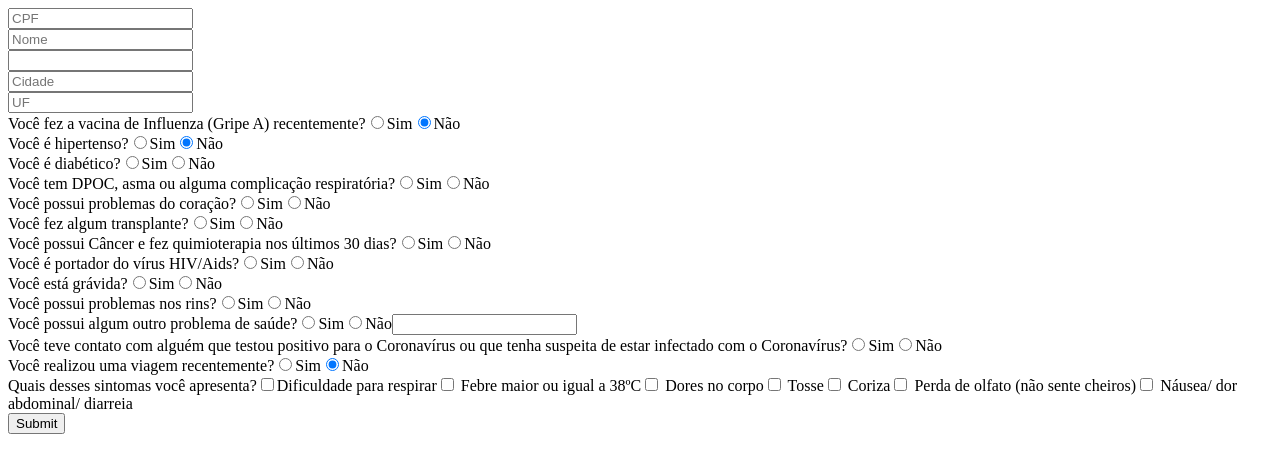
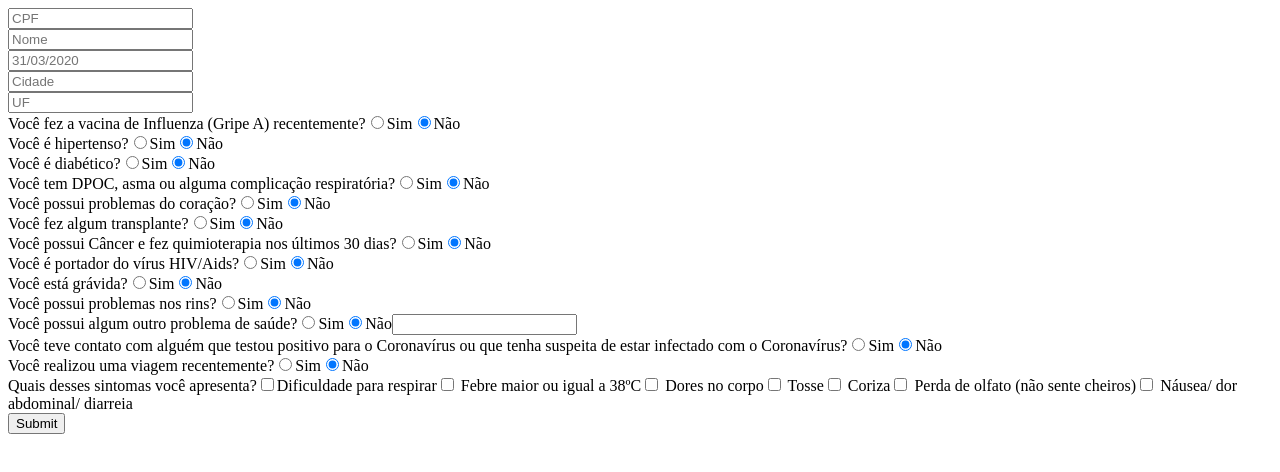
Before and after one commit to empresaejec/SiteComiteEnfrentamento, a React (Create React App) app: page / in a window 1280 px wide. Shown: the top 472 px of the page. Built offline with nearby package versions, Linux system fonts and the light colour scheme.

Commit message:
formulario com estados 1

```diff
--- a/src/pages/Form/index.jsx
+++ b/src/pages/Form/index.jsx
@@ -1,100 +1,99 @@
-import React from 'react'
+import React, {useState} from 'react'
 import './styles.css'
 function Form(){
+
+    const [cfp,setCpf] = useState('')
+    const [name,setName] = useState('')
+    const [birthday,setBirthday] = useState('')
+    const [city,setCity] = useState('')
+    const [uf,setUf] = useState('')
+
     return(
-        <form method='POST'>
-            <input type="text" name="cpf" className="form-text" placeholder="CPF"/>
+        <form>
+            <input type="text" name="cpf" className="form-text" onChange={setCpf} placeholder="CPF"/>
 
-            <input type="text" name="name" className="form-text" placeholder="Nome"/>
+            <input type="text" name="name" className="form-text" onChange={setName} placeholder="Nome"/>
 
-            <input type="datetime" name="nascimento" className="form-date"/>
+            <input type="datetime" name="birthday" className="form-date" onChange={setBirthday} placeholder="31/03/2020"/>
 
-            <input type="text" name="city" className="form-text" placeholder="Cidade"/>
+            <input type="text" name="city" className="form-text" onChange={setCity} placeholder="Cidade"/>
 
-            <input type="text" name="uf" className="form-text" placeholder="UF"/>
+            <input type="text" name="uf" className="form-text" onChange={setUf} placeholder="UF"/>
 
-            <span>Você fez a vacina de Influenza (Gripe A) recentemente?
+            <div>Você fez a vacina de Influenza (Gripe A) recentemente?
                 <input type="radio" name="q1" className='form-radio' value="yes"/>Sim
                 <input type="radio" name="q1" className='form-radio' value="no" checked/>Não
-            </span>
+            </div>
             <span>Você é hipertenso?
                 <input type="radio" name="q2" className='form-radio' value="yes"/>Sim
                 <input type="radio" name="q2" className='form-radio' value="no" checked/>Não
             </span>
 
             <span>Você é diabético?
-                <input type="radio" name="q" className='form-radio' value="yes"/>Sim
-                <input type="radio" name="q" className='form-radio' value="no" checked/>Não
+                <input type="radio" name="q3" className='form-radio' value="yes"/>Sim
+                <input type="radio" name="q3" className='form-radio' value="no" checked/>Não
             </span>
 
             <span>Você tem DPOC, asma ou alguma complicação respiratória?
-                <input type="radio" name="q" className='form-radio' value="yes"/>Sim
-                <input type="radio" name="q" className='form-radio' value="no" checked/>Não
+                <input type="radio" name="q4" className='form-radio' value="yes"/>Sim
+                <input type="radio" name="q4" className='form-radio' value="no" checked/>Não
             </span>
 
             <span>Você possui problemas do coração?
-                <input type="radio" name="q" className='form-radio' value="yes"/>Sim
-                <input type="radio" name="q" className='form-radio' value="no" checked/>Não
+                <input type="radio" name="q5" className='form-radio' value="yes"/>Sim
+                <input type="radio" name="q5" className='form-radio' value="no" checked/>Não
             </span>
 
             <span>Você fez algum transplante?
-                <input type="radio" name="q" className='form-radio' value="yes"/>Sim
-                <input type="radio" name="q" className='form-radio' value="no" checked/>Não
+                <input type="radio" name="q6" className='form-radio' value="yes"/>Sim
+                <input type="radio" name="q6" className='form-radio' value="no" checked/>Não
             </span>
 
             <span>Você possui Câncer e fez quimioterapia nos últimos 30 dias?
-                <input type="radio" name="q" className='form-radio' value="yes"/>Sim
-                <input type="radio" name="q" className='form-radio' value="no" checked/>Não
+                <input type="radio" name="q7" className='form-radio' value="yes"/>Sim
+                <input type="radio" name="q7" className='form-radio' value="no" checked/>Não
             </span>
 
             <span>Você é portador do vírus HIV/Aids?
-                <input type="radio" name="q" className='form-radio' value="yes"/>Sim
-                <input type="radio" name="q" className='form-radio' value="no" checked/>Não
+                <input type="radio" name="q8" className='form-radio' value="yes"/>Sim
+                <input type="radio" name="q8" className='form-radio' value="no" checked/>Não
             </span>
 
             <span>Você está grávida?
-                <input type="radio" name="q" className='form-radio' value="yes"/>Sim
-                <input type="radio" name="q" className='form-radio' value="no" checked/>Não
+                <input type="radio" name="q9" className='form-radio' value="yes"/>Sim
+                <input type="radio" name="q9" className='form-radio' value="no" checked/>Não
             </span>
 
             <span>Você possui problemas nos rins?
-                <input type="radio" name="q" className='form-radio' value="yes"/>Sim
-                <input type="radio" name="q" className='form-radio' value="no" checked/>Não
+                <input type="radio" name="q10" className='form-radio' value="yes"/>Sim
+                <input type="radio" name="q10" className='form-radio' value="no" checked/>Não
             </span>
 
             <span>Você possui algum outro problema de saúde?
-                <input type="radio" name="q" className='form-radio' value="yes"/>Sim
-                <input type="radio" name="q" className='form-radio' value="no" checked/>Não
-                <input type='text' name="q -description" className='form-text'/>
+                <input type="radio" name="q11" className='form-radio' value="yes"/>Sim
+                <input type="radio" name="q11" className='form-radio' value="no" checked/>Não
+                <input type='text' name="q11-description" className='form-text'/>
             </span>
 
 
             <span>Você teve contato com alguém que testou positivo para o Coronavírus ou que tenha suspeita de estar infectado com o Coronavírus?
-                <input type="radio" name="q" className='form-radio' value="yes"/>Sim
-                <input type="radio" name="q" className='form-radio' value="no" checked/>Não
+                <input type="radio" name="q12" className='form-radio' value="yes"/>Sim
+                <input type="radio" name="q12" className='form-radio' value="no" checked/>Não
             </span>
 
             <span>Você realizou uma viagem recentemente?
-                <input type="radio" name="q" className='form-radio' value="yes"/>Sim
-                <input type="radio" name="q" className='form-radio' value="no" checked/>Não
+                <input type="radio" name="q13" className='form-radio' value="yes"/>Sim
+                <input type="radio" name="q13" className='form-radio' value="no" checked/>Não
             </span>
             <span>Quais desses sintomas você apresenta?
-                <input type="checkbox" name="q" />Dificuldade para respirar
-                <input type="checkbox" name="q" /> Febre maior ou igual a 38ºC
-                <input type="checkbox" name="q" /> Dores no corpo
-                <input type="checkbox" name="q" /> Tosse
-                <input type="checkbox" name="q" /> Coriza
-                <input type="checkbox" name="q" /> Perda de olfato (não sente cheiros)
-                <input type="checkbox" name="q" /> Náusea/ dor abdominal/ diarreia
-
+                <input type="checkbox" name="q14a" />Dificuldade para respirar
+                <input type="checkbox" name="q14b" /> Febre maior ou igual a 38ºC
+                <input type="checkbox" name="q14c" /> Dores no corpo
+                <input type="checkbox" name="q14d" /> Tosse
+                <input type="checkbox" name="q14e" /> Coriza
+                <input type="checkbox" name="q14f" /> Perda de olfato (não sente cheiros)
+                <input type="checkbox" name="q14g" /> Náusea/ dor abdominal/ diarreia
             </span>
-
-
-
-
-
-
-
 
             <button type="submit">Submit</button>
         </form>
```
